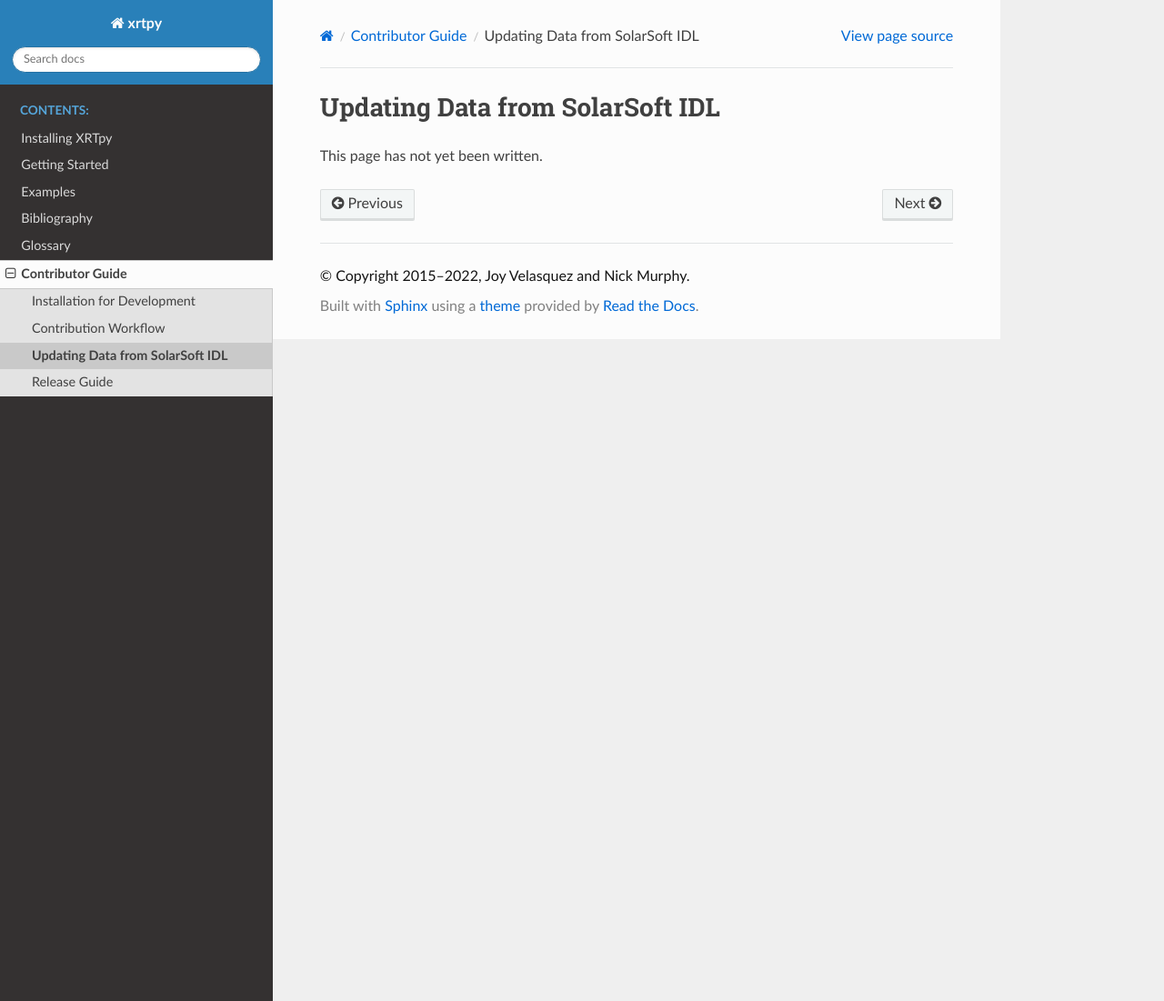
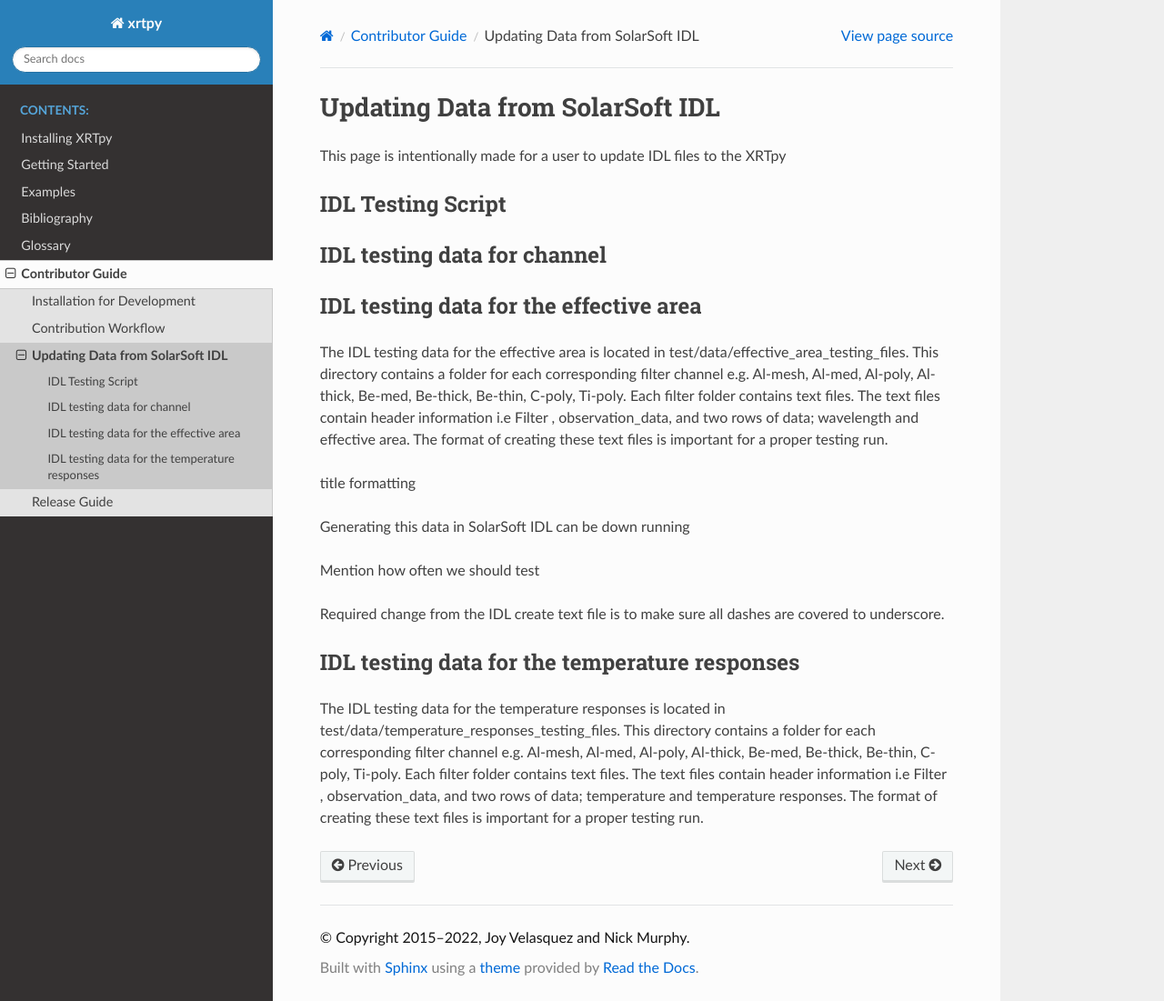
Before and after one commit to HinodeXRT/xrtpy, a Sphinx documentation site: the page built from docs/contributing/data_from_idl.rst, in a window 1280 px wide and 1101 px high. Shown: the whole window at 91% size. Built offline with Sphinx 7.4.7 and the Read the Docs theme 2.0.0, drawn with Linux system fonts in a browser that asks for light colours.

Commit message:
New data from idl.

```diff
--- a/docs/contributing/data_from_idl.rst
+++ b/docs/contributing/data_from_idl.rst
@@ -4,4 +4,34 @@
 Updating Data from SolarSoft IDL
 ********************************
 
-This page has not yet been written.
+This page is intentionally made for a user to update IDL files to the XRTpy
+
+
+
+IDL Testing Script
+==================
+
+
+
+IDL testing data for channel
+============================
+
+
+
+IDL testing data for the effective area
+=======================================
+The IDL testing data for the effective area is located in test/data/effective_area_testing_files. This directory contains a folder for each corresponding filter channel e.g. Al-mesh, Al-med, Al-poly, Al-thick, Be-med, Be-thick, Be-thin, C-poly, Ti-poly. Each filter folder contains text files. The text files contain header information i.e Filter , observation_data, and two rows of data; wavelength and effective area. The format of creating these text files is important for a proper testing run.
+
+title formatting
+
+Generating this data in SolarSoft IDL can be down running
+
+Mention how often we should test
+
+Required change from the IDL create text file is to make sure all dashes are covered to underscore.
+
+
+
+IDL testing data for the temperature responses
+==============================================
+The IDL testing data for the temperature responses is located in test/data/temperature_responses_testing_files. This directory contains a folder for each corresponding filter channel e.g. Al-mesh, Al-med, Al-poly, Al-thick, Be-med, Be-thick, Be-thin, C-poly, Ti-poly. Each filter folder contains text files. The text files contain header information i.e Filter , observation_data, and two rows of data; temperature and temperature responses. The format of creating these text files is important for a proper testing run.
```
